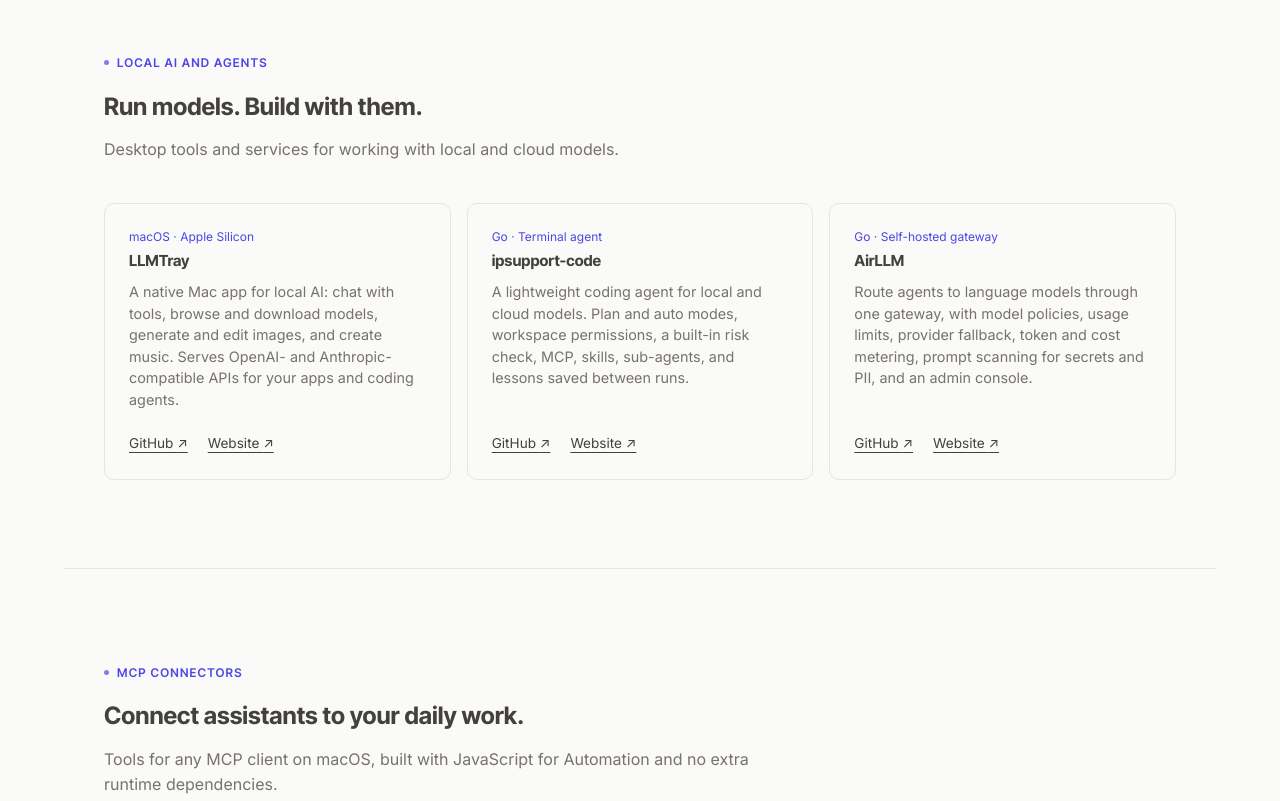
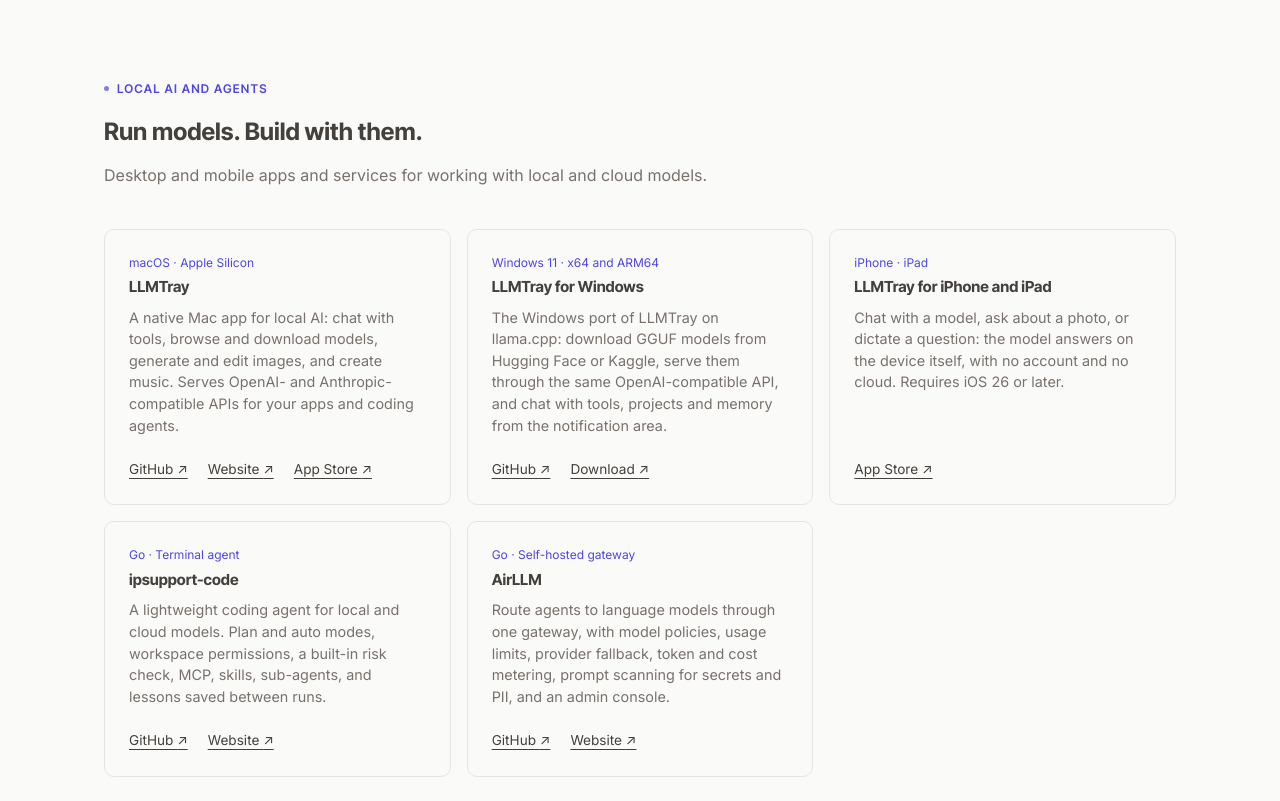
Before and after one commit to ipsupport-llc/ipsupport-llc.github.io, a plain HTML site: page index.html in a window 1280 px wide. Shown: the part 560-1361 px from the top of the page. Drawn offline with Linux system fonts and the light colour scheme.

Commit message:
Catalog: LLMTray for Windows, iPhone and iPad, and the Scoop bucket
Cards for the Windows port (x64 installer link) and the iOS app (App
Store), an App Store link on the Mac card, a card for the public Scoop
bucket, and code in cards wraps on narrow screens.

Co-Authored-By: Claude Opus 5.5 <noreply@anthropic.com>

```diff
--- a/index.html
+++ b/index.html
@@ -132,6 +132,7 @@ footer.site a.mail {
 footer.site a.mail:hover { color: var(--accent); text-decoration-color: var(--accent-d); }
 .legal { font-size: 0.8rem; color: var(--muted); }
 @media (min-width: 900px) { .legal { text-align: right; } }
+.repo code { font-size: 0.85em; overflow-wrap: anywhere; color: var(--fg); }
 </style>
 </head>
 <body>
@@ -151,7 +152,7 @@ footer.site a.mail:hover { color: var(--accent); text-decoration-color: var(--ac
 <section class="shell hero">
   <p class="eyebrow">IPSupport LLC / Open source</p>
   <h1>Local AI, useful integrations, and infrastructure you control.</h1>
-  <p>Explore our public projects: from running models on your Mac to connecting assistants with your work and sharing compute across a Kubernetes cluster.</p>
+  <p>Explore our public projects: from running models on your Mac, Windows PC or iPhone to connecting assistants with your work and sharing compute across a Kubernetes cluster.</p>
   <nav class="catalog-nav" aria-label="Project categories">
     <a href="#oss">AI and agents</a>
     <a href="#connectors">MCP connectors</a>
@@ -163,7 +164,7 @@ footer.site a.mail:hover { color: var(--accent); text-decoration-color: var(--ac
 <section class="shell" id="oss" aria-labelledby="oss-title">
   <p class="eyebrow">Local AI and agents</p>
   <h2 id="oss-title">Run models. Build with them.</h2>
-  <p class="section-intro">Desktop tools and services for working with local and cloud models.</p>
+  <p class="section-intro">Desktop and mobile apps and services for working with local and cloud models.</p>
   <div class="oss">
     <article class="repo">
       <p class="meta">macOS · Apple Silicon</p>
@@ -172,6 +173,24 @@ footer.site a.mail:hover { color: var(--accent); text-decoration-color: var(--ac
       <div class="repo-links">
         <a href="https://github.com/ipsupport-llc/llmtray" aria-label="LLMTray on GitHub">GitHub <span aria-hidden="true">↗</span></a>
         <a href="https://ipsupport-llc.github.io/llmtray/" aria-label="LLMTray website">Website <span aria-hidden="true">↗</span></a>
+        <a href="https://apps.apple.com/app/id6817598741" aria-label="LLMTray in the App Store">App Store <span aria-hidden="true">↗</span></a>
+      </div>
+    </article>
+    <article class="repo">
+      <p class="meta">Windows 11 · x64 and ARM64</p>
+      <h3>LLMTray for Windows</h3>
+      <p>The Windows port of LLMTray on llama.cpp: download GGUF models from Hugging Face or Kaggle, serve them through the same OpenAI-compatible API, and chat with tools, projects and memory from the notification area.</p>
+      <div class="repo-links">
+        <a href="https://github.com/ipsupport-llc/llmtray-windows" aria-label="LLMTray for Windows on GitHub">GitHub <span aria-hidden="true">↗</span></a>
+        <a href="https://github.com/ipsupport-llc/llmtray-windows/releases/latest/download/LLMTray-x64-setup.exe" aria-label="Download the LLMTray for Windows x64 installer">Download <span aria-hidden="true">↗</span></a>
+      </div>
+    </article>
+    <article class="repo">
+      <p class="meta">iPhone · iPad</p>
+      <h3>LLMTray for iPhone and iPad</h3>
+      <p>Chat with a model, ask about a photo, or dictate a question: the model answers on the device itself, with no account and no cloud. Requires iOS 26 or later.</p>
+      <div class="repo-links">
+        <a href="https://apps.apple.com/app/id6817598741" aria-label="LLMTray for iPhone and iPad in the App Store">App Store <span aria-hidden="true">↗</span></a>
       </div>
     </article>
     <article class="repo">
@@ -248,6 +267,14 @@ footer.site a.mail:hover { color: var(--accent); text-decoration-color: var(--ac
         <a href="https://github.com/ipsupport-llc/homebrew-tap" aria-label="Homebrew tap on GitHub">GitHub <span aria-hidden="true">↗</span></a>
       </div>
     </article>
+    <article class="repo">
+      <p class="meta">Scoop · Windows</p>
+      <h3>Scoop bucket</h3>
+      <p>Install LLMTray for Windows (the portable build) and ipsupport-code with Scoop: <code>scoop bucket add ipsupport https://github.com/ipsupport-llc/scoop-bucket</code>, then <code>scoop install ipsupport/llmtray</code>.</p>
+      <div class="repo-links">
+        <a href="https://github.com/ipsupport-llc/scoop-bucket" aria-label="Scoop bucket on GitHub">GitHub <span aria-hidden="true">↗</span></a>
+      </div>
+    </article>
   </div>
 </section>
 
```
